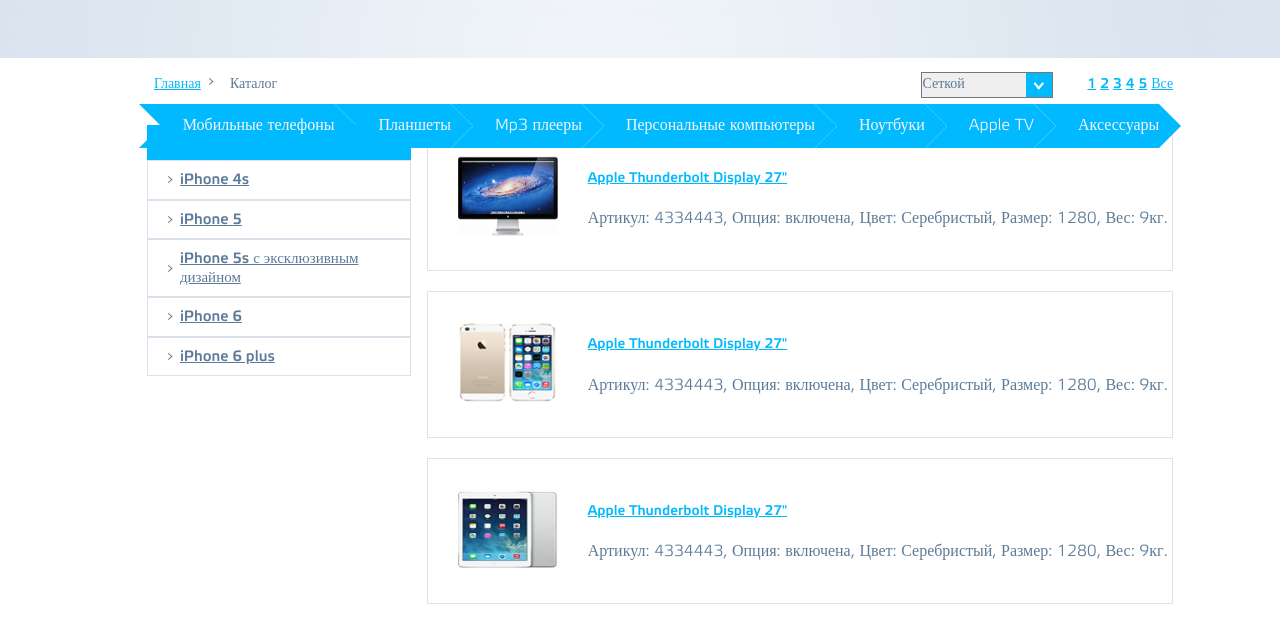
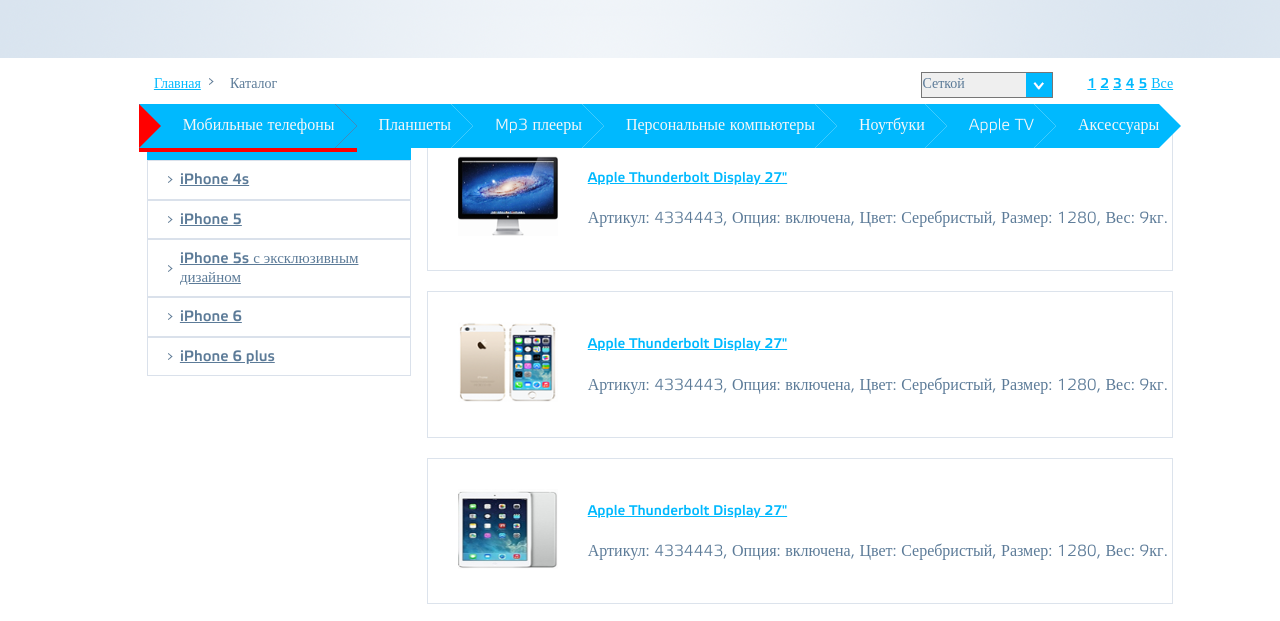
Before and after one commit to webprokopenko/DZ2, a website: page app/index.html in a window 1280 px wide. In both pictures the pointer is over the element "Мобильные телефоны". Shown: the part 104-725 px from the top of the page. Drawn offline with nearby package versions, Linux system fonts and the light colour scheme.

Commit message:
next commit

```diff
--- a/app/css/main.css
+++ b/app/css/main.css
@@ -51,6 +51,9 @@
 }
 .top__menu-link{
 	text-decoration: none;
+}
+.top__menu-list:hover{
+	background-color: red;
 }
 /*конец стилей верхнего меню*/
 body{
```
